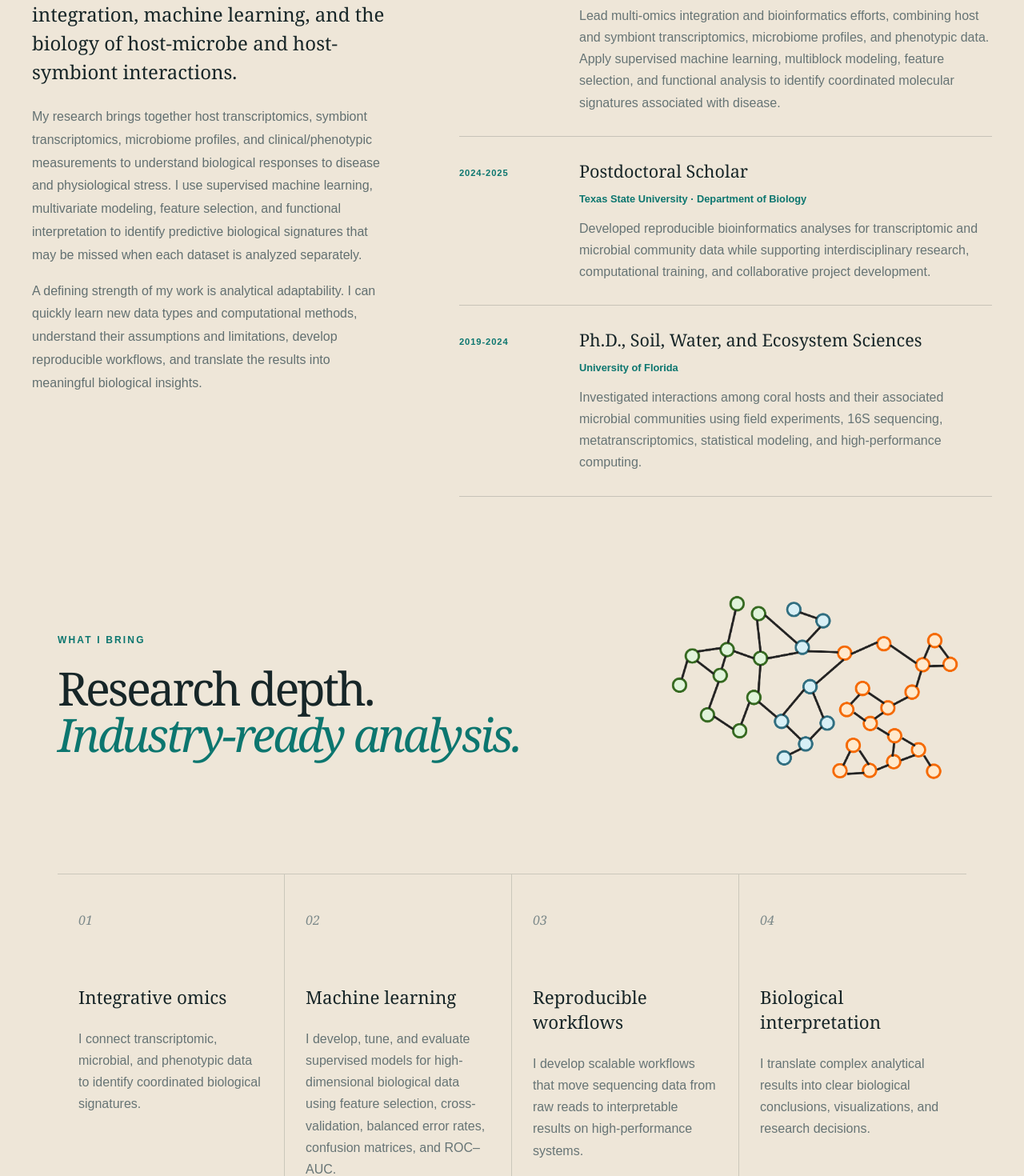
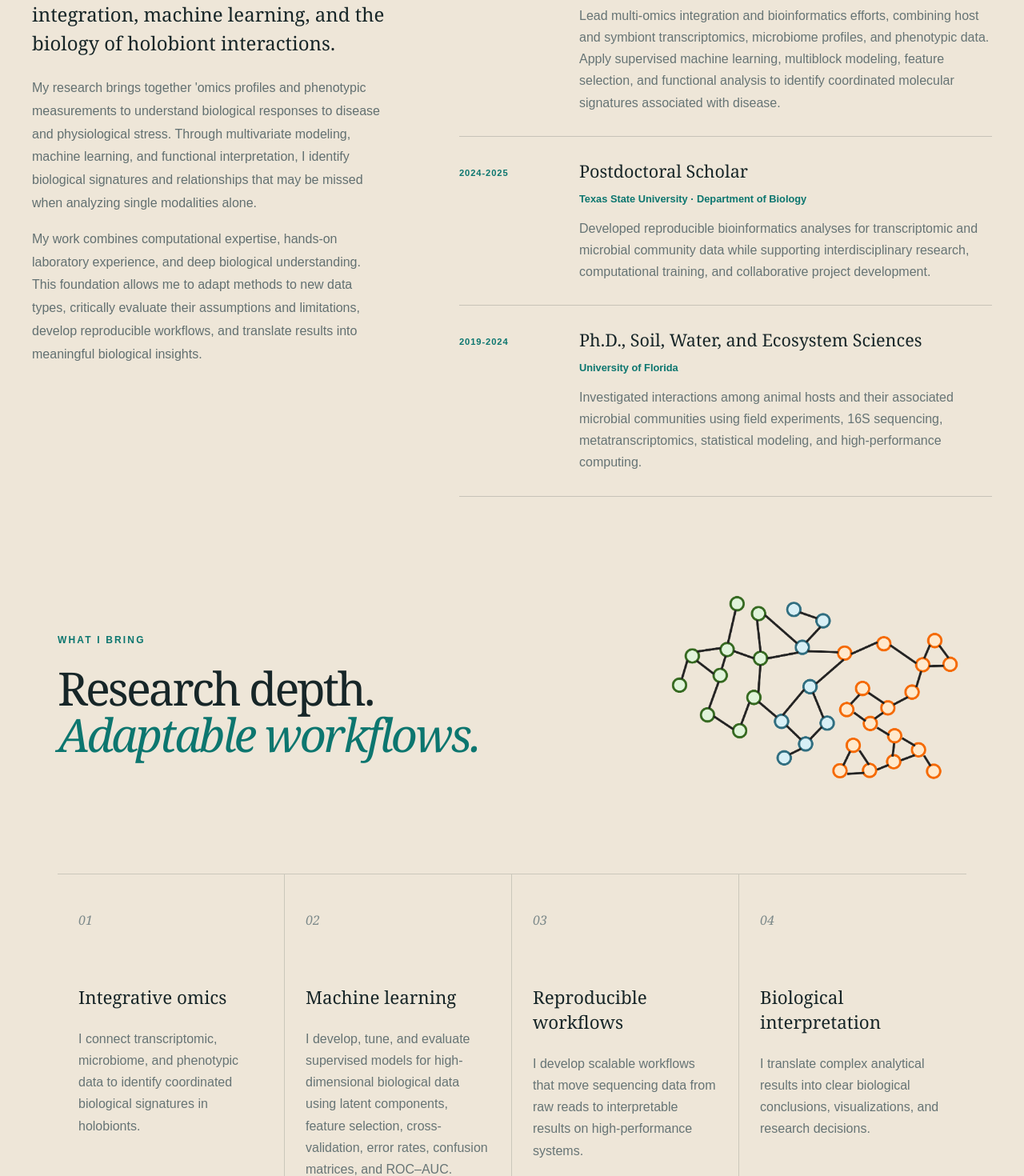
Before and after one commit to rdhoward1/personal-bioinfo-portfolio, a React (Vite) app: page / in a window 1280 px wide. Shown: the part 1300-2770 px from the top of the page at 80% size. Built offline with nearby package versions, Linux system fonts and the light colour scheme.

Commit message:
update about

```diff
--- a/src/About.jsx
+++ b/src/About.jsx
@@ -14,25 +14,23 @@ function About() {
         <div className="about-text">
           <p className="about-introduction">
             I am a computational biologist specializing in multi-omics
-            integration, machine learning, and the biology of host-microbe and
-            host-symbiont interactions.
+            integration, machine learning, and the biology of holobiont
+            interactions.
           </p>
 
           <p>
-            My research brings together host transcriptomics, symbiont
-            transcriptomics, microbiome profiles, and clinical/phenotypic
+            My research brings together 'omics profiles and phenotypic
             measurements to understand biological responses to disease and
-            physiological stress. I use supervised machine learning,
-            multivariate modeling, feature selection, and functional
-            interpretation to identify predictive biological signatures that
-            may be missed when each dataset is analyzed separately.
+            physiological stress. Through multivariate modeling, machine learning,
+            and functional interpretation, I identify biological signatures and
+            relationships that may be missed when analyzing single modalities alone.
           </p>
 
           <p>
-            A defining strength of my work is analytical adaptability. I can
-            quickly learn new data types and computational methods, understand
-            their assumptions and limitations, develop reproducible workflows,
-            and translate the results into meaningful biological insights.
+            My work combines computational expertise, hands-on laboratory experience,
+            and deep biological understanding. This foundation allows me to adapt methods
+            to new data types, critically evaluate their assumptions and limitations, develop
+            reproducible workflows, and translate results into meaningful biological insights.
           </p>
         </div>
 
@@ -88,7 +86,7 @@ function About() {
               </p>
 
               <p>
-                Investigated interactions among coral hosts and their associated
+                Investigated interactions among animal hosts and their associated
                 microbial communities using field experiments, 16S sequencing,
                 metatranscriptomics, statistical modeling, and
                 high-performance computing.
--- a/src/App.jsx
+++ b/src/App.jsx
@@ -62,7 +62,7 @@ function App() {
 
           <h2>
             Research depth.
-          <span> Industry-ready analysis.</span>
+          <span> Adaptable workflows.</span>
         </h2>
       </div>
 
@@ -82,8 +82,8 @@ function App() {
             <h3>Integrative omics</h3>
 
             <p>
-              I connect transcriptomic, microbial, and phenotypic data to
-              identify coordinated biological signatures.
+              I connect transcriptomic, microbiome, and phenotypic data to
+              identify coordinated biological signatures in holobionts.
             </p>
           </article>
 
@@ -94,9 +94,9 @@ function App() {
 
             <p>
               I develop, tune, and evaluate supervised models for
-              high-dimensional biological data using feature selection,
-              cross-validation, balanced error rates, confusion matrices, and
-              ROC–AUC.
+              high-dimensional biological data using latent components,
+              feature selection, cross-validation, error rates,
+              confusion matrices, and ROC–AUC.
             </p>
           </article>
 
```
